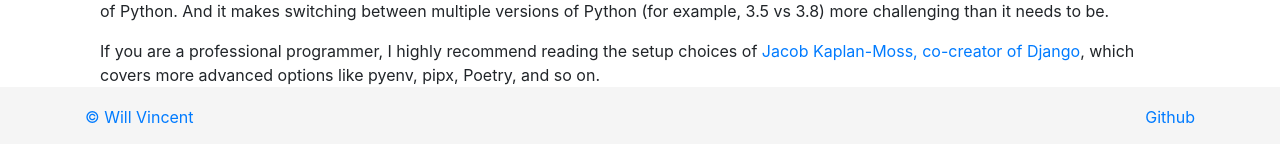
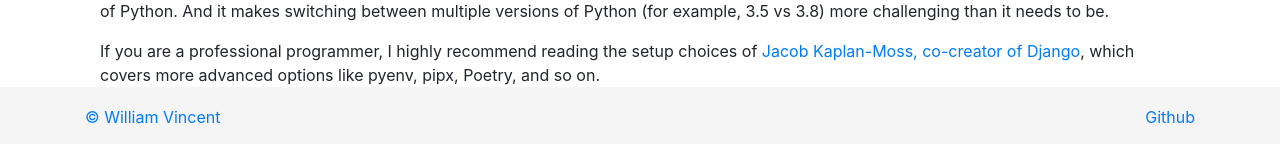
Before and after one commit to NazarMiroshnichenko/installpython3.com, a Jekyll site: the page built from index.md, in a window 1280 px wide. Shown: the part 1120-1264 px from the top of the page. Built offline with Jekyll 4.4.1, drawn with Linux system fonts in a browser that asks for light colours.

Commit message:
update footer

```diff
--- a/_includes/footer.html
+++ b/_includes/footer.html
@@ -1,6 +1,6 @@
 <footer class="footer">
   <div class="container">
-    <span class="text-muted pull-left"><a href="https://wsvincent.com/about/">&copy; Will Vincent</a></span>
+    <span class="text-muted pull-left"><a href="https://wsvincent.com/about/">&copy; William Vincent</a></span>
     <span class="text-muted float-right"><a href="https://github.com/wsvincent/installpython3.com">Github</a></span>
   </div>
 </footer>
```
